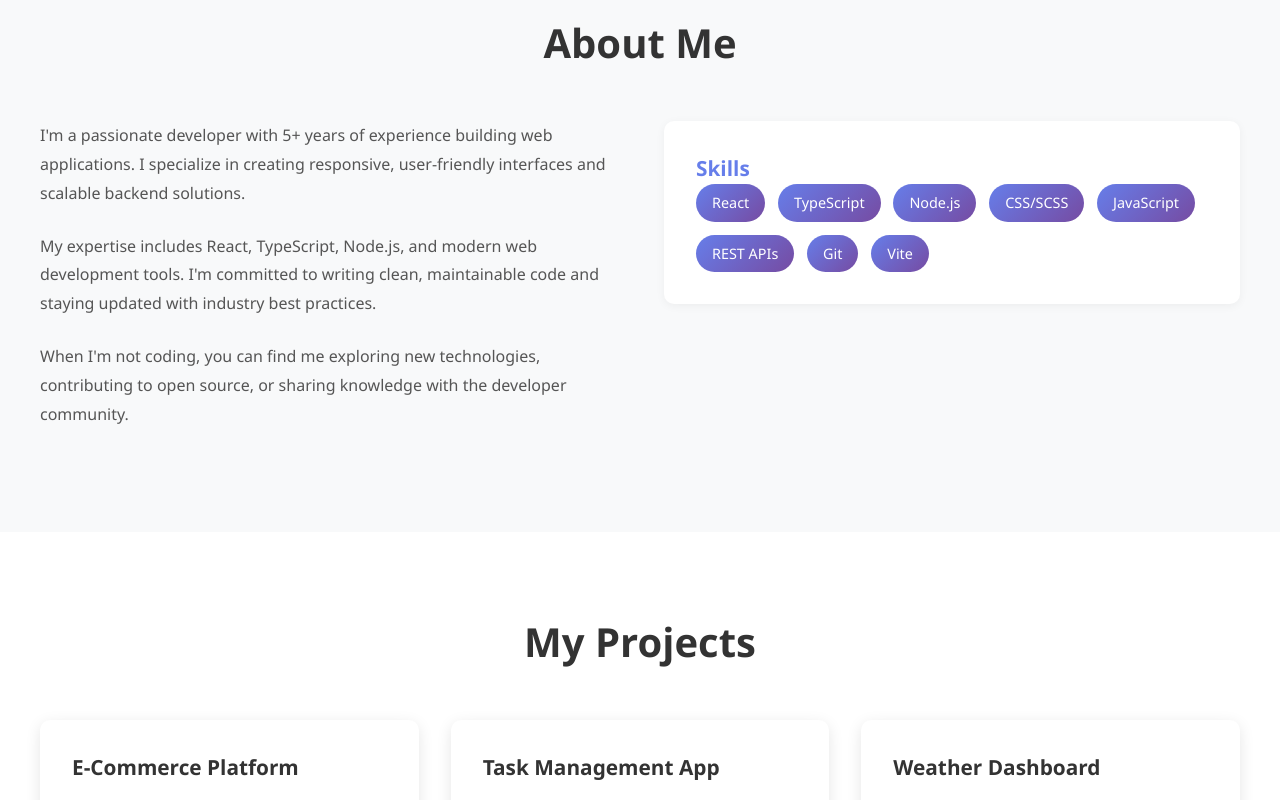
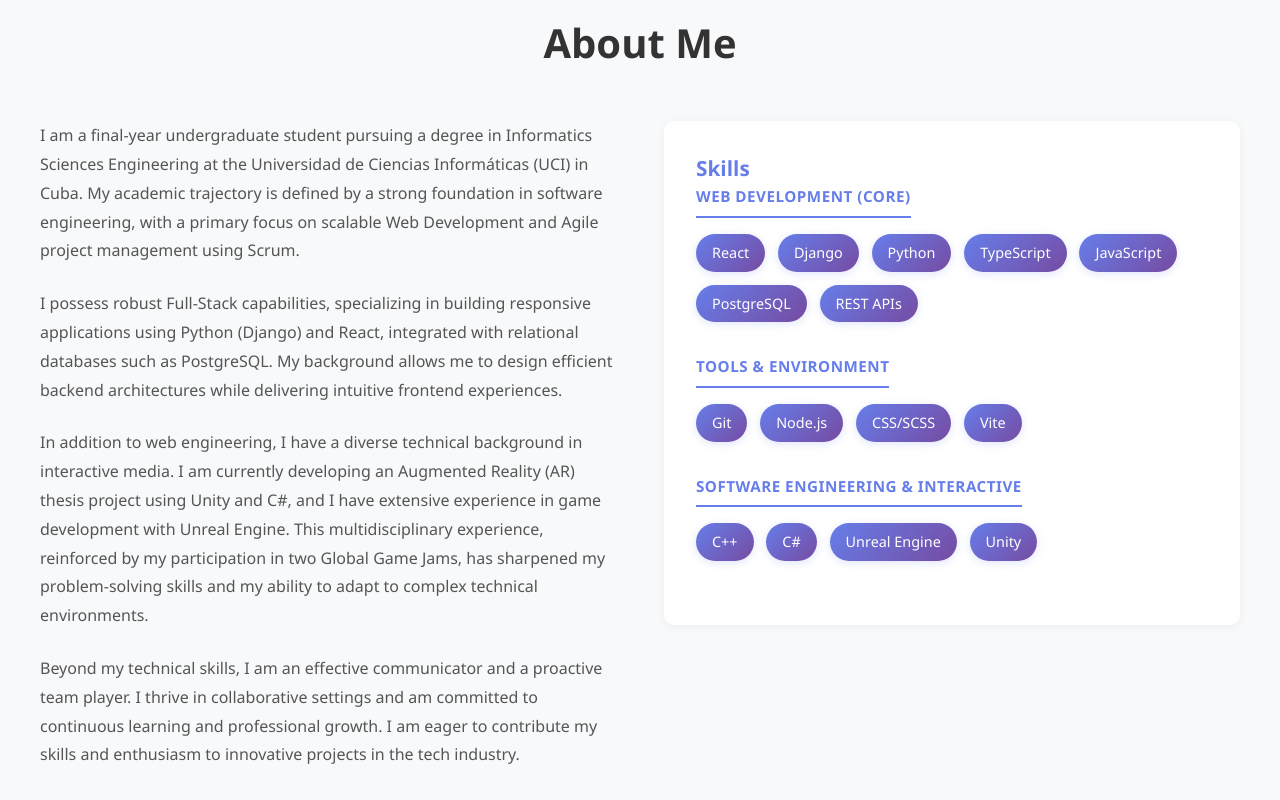
Before and after one commit to SatellitexOT12/Portfolio, a React (Vite) app: page / in a window 1280 px wide. Shown: the part 940-1740 px from the top of the page. Built offline with nearby package versions, Linux system fonts and the light colour scheme.

Commit message:
Enhance About section with detailed skills and experience, and update Hero title

```diff
--- a/src/components/About.module.css
+++ b/src/components/About.module.css
@@ -46,6 +46,22 @@
   font-size: 1.3rem;
 }
 
+.skillCategory {
+  margin-bottom: 2rem;
+}
+
+.categoryTitle {
+  color: #667eea;
+  font-size: 0.95rem;
+  font-weight: 600;
+  text-transform: uppercase;
+  letter-spacing: 0.5px;
+  margin: 0 0 1rem 0;
+  border-bottom: 2px solid #667eea;
+  padding-bottom: 0.5rem;
+  display: inline-block;
+}
+
 .skillsList {
   display: flex;
   flex-wrap: wrap;
@@ -59,6 +75,15 @@
   border-radius: 20px;
   font-size: 0.9rem;
   font-weight: 500;
+  cursor: default;
+  transition: all 0.3s ease, transform 0.3s ease;
+  box-shadow: 0 2px 8px rgba(102, 126, 234, 0.2);
+}
+
+.skill:hover {
+  background: linear-gradient(135deg, #764ba2 0%, #667eea 100%);
+  transform: translateY(-2px);
+  box-shadow: 0 4px 12px rgba(102, 126, 234, 0.4);
 }
 
 @media (max-width: 768px) {
@@ -89,6 +114,10 @@
     padding: 1rem;
   }
 
+  .categoryTitle {
+    font-size: 0.85rem;
+  }
+
   .skill {
     font-size: 0.85rem;
     padding: 0.4rem 0.8rem;
--- a/src/components/About.tsx
+++ b/src/components/About.tsx
@@ -8,29 +8,64 @@ export default function About() {
         <div className={styles.content}>
           <div className={styles.text}>
             <p>
-              I'm a passionate developer with 5+ years of experience building web applications.
-              I specialize in creating responsive, user-friendly interfaces and scalable backend solutions.
+              I am a final-year undergraduate student pursuing a degree in Informatics
+              Sciences Engineering at the Universidad de Ciencias Informáticas (UCI) in Cuba.
+              My academic trajectory is defined by a strong foundation in software engineering,
+              with a primary focus on scalable Web Development and Agile project management using Scrum.
             </p>
             <p>
-              My expertise includes React, TypeScript, Node.js, and modern web development tools.
-              I'm committed to writing clean, maintainable code and staying updated with industry best practices.
+              I possess robust Full-Stack capabilities, specializing in building responsive applications
+              using Python (Django) and React, integrated with relational databases such as PostgreSQL.
+              My background allows me to design efficient backend architectures while delivering intuitive
+              frontend experiences.
             </p>
             <p>
-              When I'm not coding, you can find me exploring new technologies, contributing to open source,
-              or sharing knowledge with the developer community.
+              In addition to web engineering, I have a diverse technical background in interactive media.
+              I am currently developing an Augmented Reality (AR) thesis project using Unity and C#, and
+              I have extensive experience in game development with Unreal Engine. This multidisciplinary
+              experience, reinforced by my participation in two Global Game Jams, has sharpened my
+              problem-solving skills and my ability to adapt to complex technical environments.
+            </p>
+            <p>
+              Beyond my technical skills, I am an effective communicator and a proactive team player.
+              I thrive in collaborative settings and am committed to continuous learning and professional growth.
+              I am eager to contribute my skills and enthusiasm to innovative projects in the tech industry.
             </p>
           </div>
           <div className={styles.skills}>
             <h3>Skills</h3>
+
+            <div className={styles.skillCategory}>
+              <h4 className={styles.categoryTitle}>Web Development (Core)</h4>
               <div className={styles.skillsList}>
                 <span className={styles.skill}>React</span>
+                <span className={styles.skill}>Django</span>
+                <span className={styles.skill}>Python</span>
                 <span className={styles.skill}>TypeScript</span>
+                <span className={styles.skill}>JavaScript</span>
+                <span className={styles.skill}>PostgreSQL</span>
+                <span className={styles.skill}>REST APIs</span>
+              </div>
+            </div>
+
+            <div className={styles.skillCategory}>
+              <h4 className={styles.categoryTitle}>Tools & Environment</h4>
+              <div className={styles.skillsList}>
+                <span className={styles.skill}>Git</span>
                 <span className={styles.skill}>Node.js</span>
                 <span className={styles.skill}>CSS/SCSS</span>
-              <span className={styles.skill}>JavaScript</span>
-              <span className={styles.skill}>REST APIs</span>
-              <span className={styles.skill}>Git</span>
                 <span className={styles.skill}>Vite</span>
+              </div>
+            </div>
+
+            <div className={styles.skillCategory}>
+              <h4 className={styles.categoryTitle}>Software Engineering & Interactive</h4>
+              <div className={styles.skillsList}>
+                <span className={styles.skill}>C++</span>
+                <span className={styles.skill}>C#</span>
+                <span className={styles.skill}>Unreal Engine</span>
+                <span className={styles.skill}>Unity</span>
+              </div>
             </div>
           </div>
         </div>
--- a/src/components/Hero.tsx
+++ b/src/components/Hero.tsx
@@ -4,7 +4,7 @@ export default function Hero() {
   return (
     <section id="hero" className={styles.hero}>
       <div className={styles.container}>
-        <h1 className={styles.title}>Welcome to My World</h1>
+        <h1 className={styles.title}>Welcome to My Portfolio</h1>
         <p className={styles.subtitle}>
           Full Stack Developer | Creative Problem Solver | Tech Enthusiast
         </p>
```
Lines whose indentation alone changed are shown as unchanged.
